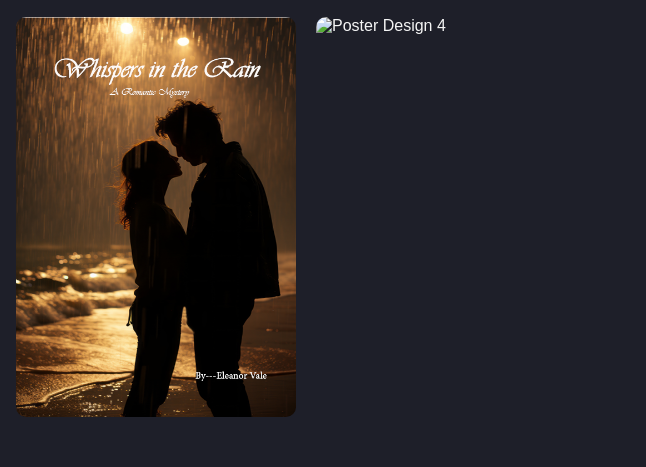
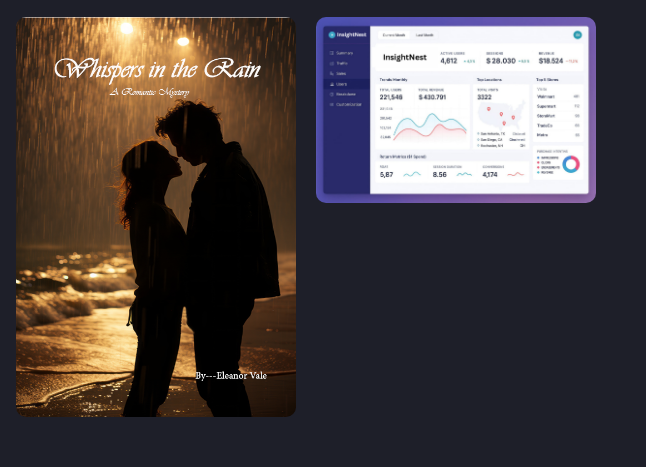
Before and after one commit to MohdDaniyal-wp/GraphicGuru, a plain HTML site: page index.html in a window 1280 px wide. Shown: the part 2895-3362 px from the top of the page, 634-1280 px from the left. Drawn offline with Linux system fonts and the light colour scheme.

Commit message:
Update index.html

```diff
--- a/index.html
+++ b/index.html
@@ -271,7 +271,7 @@ footer {
             <img src="pics/ui1.png" alt="Poster Design 1">
             <img src="pics/ui2.png" alt="Poster Design 2">
             <img src="pics/novel.png" alt="Poster Design 3">
-            <img src="pics/ui3.jpeg" alt="Poster Design 4">
+            <img src="pics/user3.png" alt="Poster Design 4">
         </div>
     </div>
 
```
